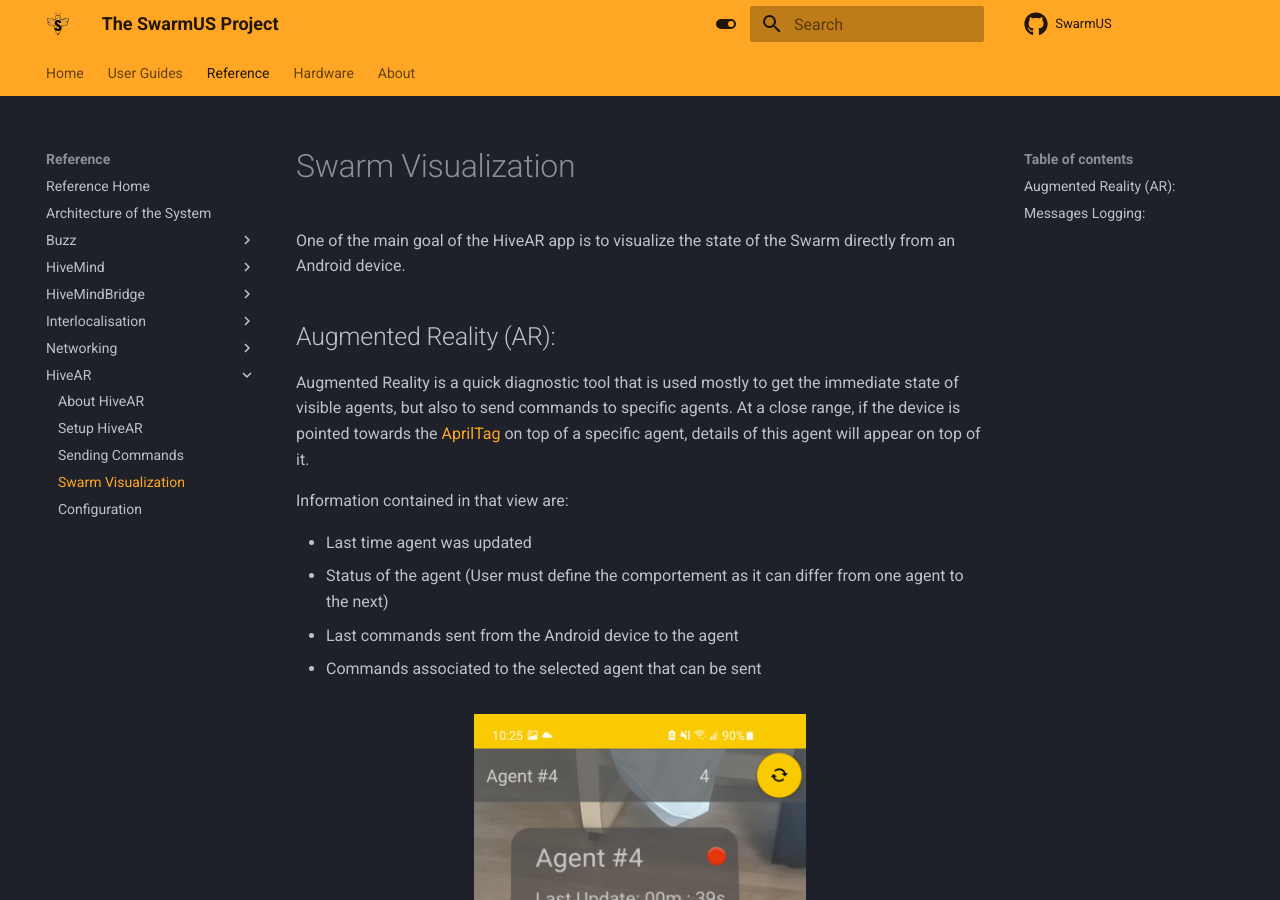
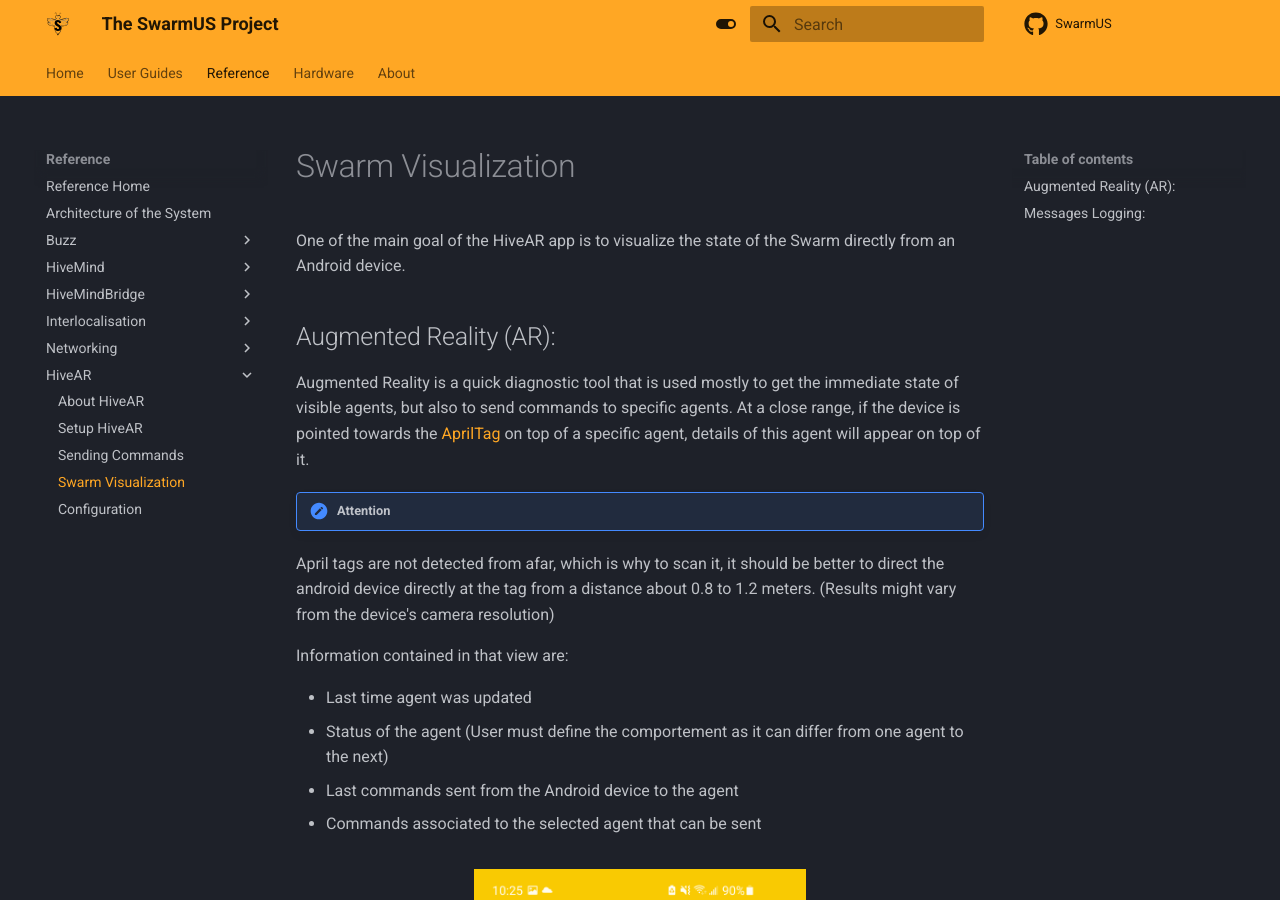
Before and after one commit to SwarmUS/SwarmUS-doc, an MkDocs documentation site: the page built from docs/sections/reference/HiveAR/hivear-visualization.md, in a window 1280 px wide and 900 px high. Built offline with MkDocs 1.6.1 and Material for MkDocs 9.7.7, drawn with Linux system fonts in a browser that asks for light colours.

Commit message:
AR Distance warning

```diff
--- a/docs/sections/reference/HiveAR/hivear-visualization.md
+++ b/docs/sections/reference/HiveAR/hivear-visualization.md
@@ -3,7 +3,10 @@ One of the main goal of the HiveAR app is to visualize the state of the Swarm di
 ## Augmented Reality (AR): <a name="ar"></a>
 
 Augmented Reality is a quick diagnostic tool that is used mostly to get the immediate state of visible agents, but also to send commands to specific agents.
-At a close range, if the device is pointed towards the [AprilTag](https://april.eecs.umich.edu/software/apriltag) on top of a specific agent, details of this agent will appear on top of it.<!--add reference or detail what this is-->
+At a close range, if the device is pointed towards the [AprilTag](https://april.eecs.umich.edu/software/apriltag) on top of a specific agent, details of this agent will appear on top of it.
+
+!!! Attention
+  April tags are not detected from afar, which is why to scan it, it should be better to direct the android device directly at the tag from a distance about 0.8 to 1.2 meters. (Results might vary from the device's camera resolution)
 
 Information contained in that view are:
 
```
